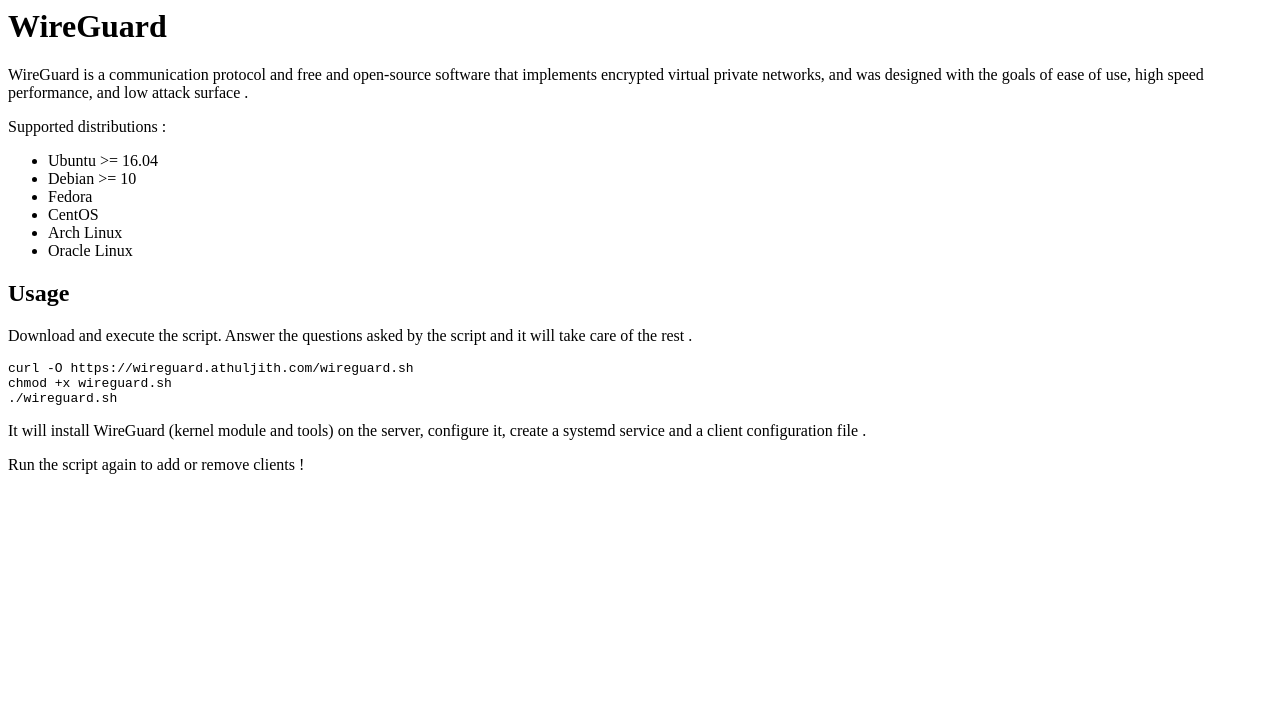
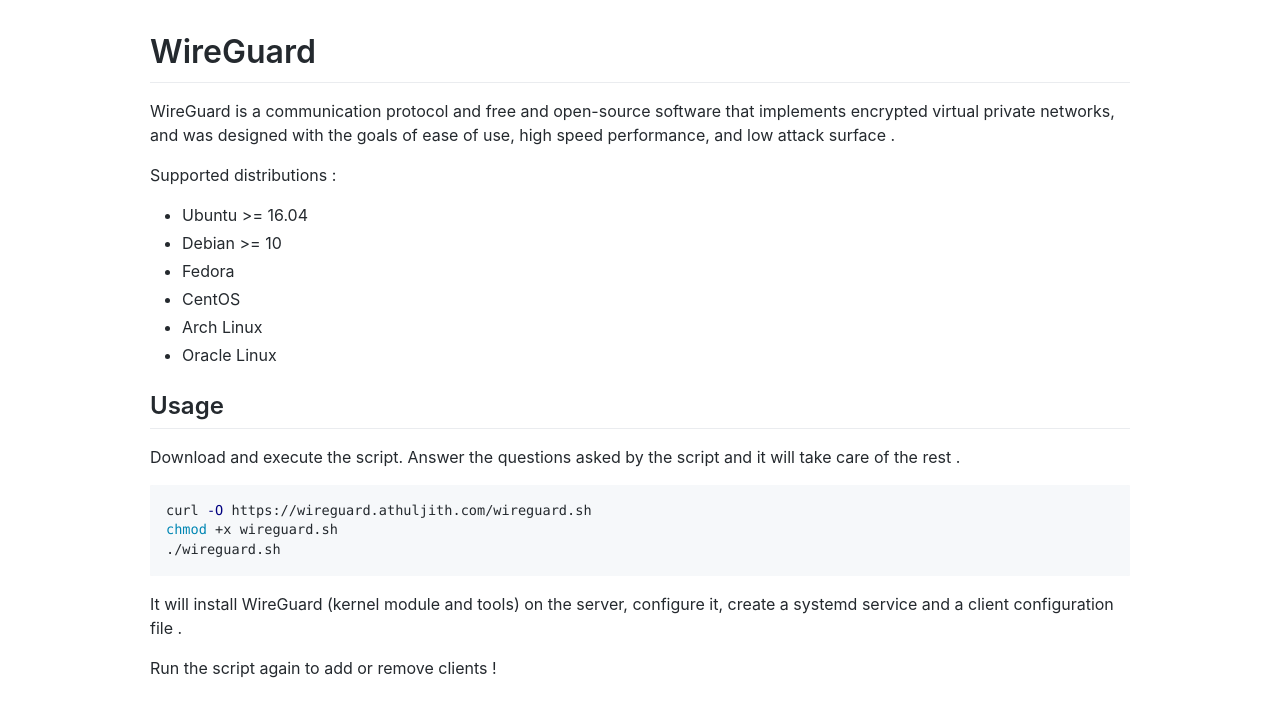
Before and after one commit to athulspeaks/wireguard, a plain HTML site: page index.html in a window 1280 px wide. Drawn offline with Linux system fonts and the light colour scheme.

Commit message:
Update index.html

```diff
--- a/index.html
+++ b/index.html
@@ -1,19 +1,62 @@
-<h1 class="code-line" data-line-start=0 data-line-end=1 ><a id="WireGuard_0"></a>WireGuard</h1>
-<p class="has-line-data" data-line-start="2" data-line-end="3">WireGuard is a communication protocol and free and open-source software that implements encrypted virtual private networks, and was designed with the goals of ease of use, high speed performance, and low attack surface .</p>
-<p class="has-line-data" data-line-start="4" data-line-end="5">Supported distributions :</p>
+
+<!DOCTYPE html>
+<html lang="en-US">
+  <head>
+    <meta charset="UTF-8">
+    <meta http-equiv="X-UA-Compatible" content="IE=edge">
+    <meta name="viewport" content="width=device-width, initial-scale=1">
+
+<!-- Begin Jekyll SEO tag v2.7.1 -->
+<title>WireGuard</title>
+<meta name="generator" content="Jekyll v3.9.0" />
+<meta property="og:title" content="WireGuard" />
+<meta property="og:locale" content="en_US" />
+<link rel="canonical" href="https://wireguard.athuljith.com/" />
+<meta property="og:url" content="https://wireguard.athuljith.com/" />
+<meta property="og:site_name" content="wireguard" />
+<meta name="twitter:card" content="summary" />
+<meta property="twitter:title" content="WireGuard" />
+<script type="application/ld+json">
+{"url":"https://wireguard.athuljith.com/","@type":"WebSite","headline":"WireGuard","name":"wireguard","@context":"https://schema.org"}</script>
+<!-- End Jekyll SEO tag -->
+
+    <link rel="stylesheet" href="athuljith/style.css">
+
+  </head>
+  <body>
+    <div class="container-lg px-3 my-5 markdown-body">
+
+
+      <h1 id="wireguard">WireGuard</h1>
+
+<p>WireGuard is a communication protocol and free and open-source software that implements encrypted virtual private networks, and was designed with the goals of ease of use, high speed performance, and low attack surface .</p>
+
+<p>Supported distributions :</p>
+
 <ul>
-<li class="has-line-data" data-line-start="6" data-line-end="7">Ubuntu &gt;= 16.04</li>
-<li class="has-line-data" data-line-start="7" data-line-end="8">Debian &gt;= 10</li>
-<li class="has-line-data" data-line-start="8" data-line-end="9">Fedora</li>
-<li class="has-line-data" data-line-start="9" data-line-end="10">CentOS</li>
-<li class="has-line-data" data-line-start="10" data-line-end="11">Arch Linux</li>
-<li class="has-line-data" data-line-start="11" data-line-end="13">Oracle Linux</li>
+  <li>Ubuntu &gt;= 16.04</li>
+  <li>Debian &gt;= 10</li>
+  <li>Fedora</li>
+  <li>CentOS</li>
+  <li>Arch Linux</li>
+  <li>Oracle Linux</li>
 </ul>
-<h2 class="code-line" data-line-start=13 data-line-end=14 ><a id="Usage_13"></a>Usage</h2>
-<p class="has-line-data" data-line-start="15" data-line-end="16">Download and execute the script. Answer the questions asked by the script and it will take care of the rest .</p>
-<pre><code class="has-line-data" data-line-start="18" data-line-end="22" class="language-bash">curl -O https://wireguard.athuljith.com/wireguard.sh
-chmod +x wireguard.sh
+
+<h2 id="usage">Usage</h2>
+
+<p>Download and execute the script. Answer the questions asked by the script and it will take care of the rest .</p>
+
+<div class="language-bash highlighter-rouge"><div class="highlight"><pre class="highlight"><code>curl <span class="nt">-O</span> https://wireguard.athuljith.com/wireguard.sh
+<span class="nb">chmod</span> +x wireguard.sh
 ./wireguard.sh
-</code></pre>
-<p class="has-line-data" data-line-start="23" data-line-end="24">It will install WireGuard (kernel module and tools) on the server, configure it, create a systemd service and a client configuration file .</p>
-<p class="has-line-data" data-line-start="25" data-line-end="26">Run the script again to add or remove clients !</p>
+</code></pre></div></div>
+
+<p>It will install WireGuard (kernel module and tools) on the server, configure it, create a systemd service and a client configuration file .</p>
+
+<p>Run the script again to add or remove clients !</p>
+
+
+
+    </div>
+  </body>
+</html>
```
